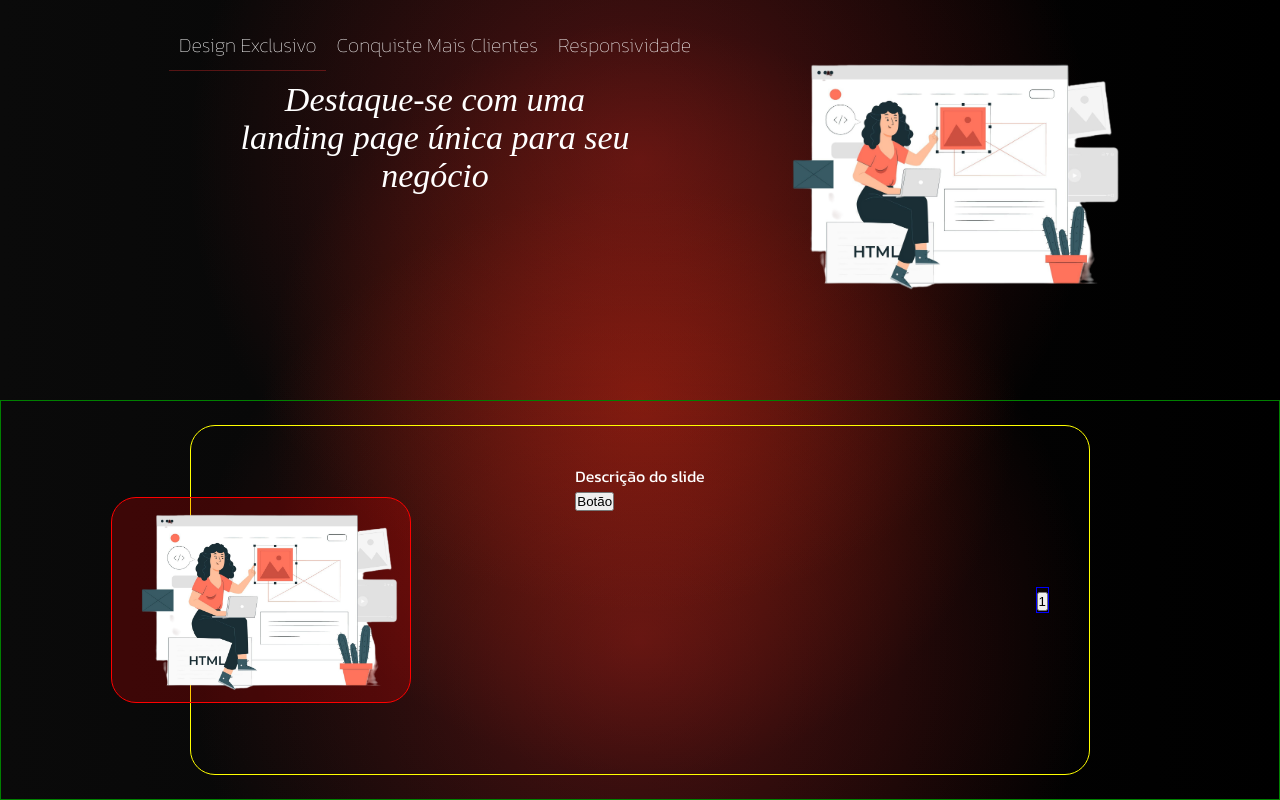
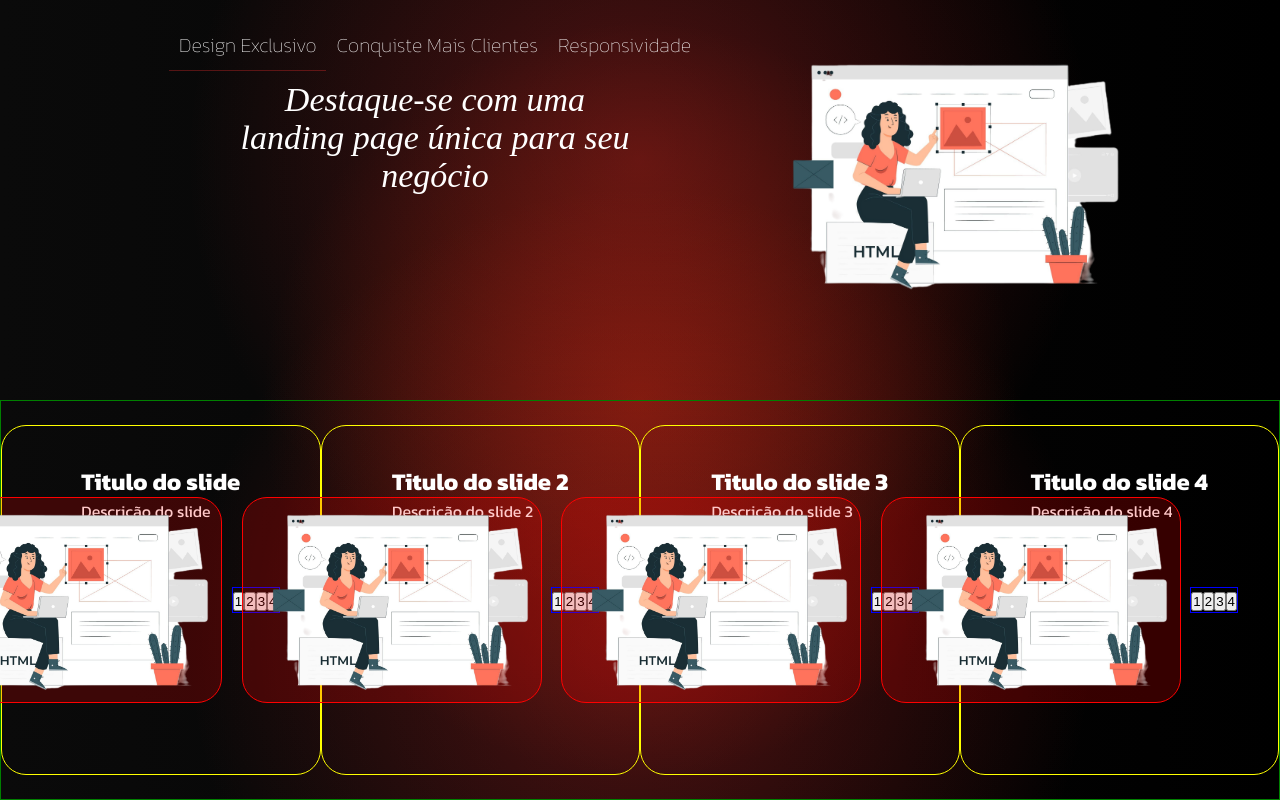
Before and after one commit to Daniel-Possamai/myLandPagePrincipal, a React (Create React App) app: page / in a window 1280 px wide. Built offline with nearby package versions, Linux system fonts and the light colour scheme; a web font is replaced by a local one.

Commit message:
logica aplicada ao slider, falta colocar um carrosel

```diff
--- a/src/components/slider/slider.tsx
+++ b/src/components/slider/slider.tsx
@@ -1,4 +1,5 @@
-import { SliderProps } from '@mui/material'
+
+import { SliderProps } from '../../pages/home/home';
 import './slider.scss'
 
 
@@ -10,27 +11,27 @@ export default function Slider(props: PropsSlider) {
 
   const { slides } = props
 
-  slides.map((slide, index) => {
-    console.log(slide.title)
-  })
 
 
   return (
     <div className="container-g-slider">
-      <div className="container-m-slider">
+      {slides.map((slide, index) => (
+        <div key={index} className="container-m-slider">
           <div className="image-slider">
-          <img src="./images/exclusive.png" alt="" />
+            <img src={slide.img} alt="" />
           </div>
           <div className="infos-slider">
-          <h2></h2>
-          <p>Descrição do slide</p>
+            <h2>{slide.title}</h2>
+            <p>{slide.description}</p>
             <button>Botão</button>
           </div>
           <div className="nav-slider">
-          <button>1</button>
-          {/* botoes conforme a quantidade de slides */}
+            {slides.map((_, idx) => (
+              <button key={idx}>{idx + 1}</button>
+            ))}
           </div>
         </div>
+      ))}
     </div>
-  )
+  );
 }
```
Lines whose indentation alone changed are shown as unchanged.
